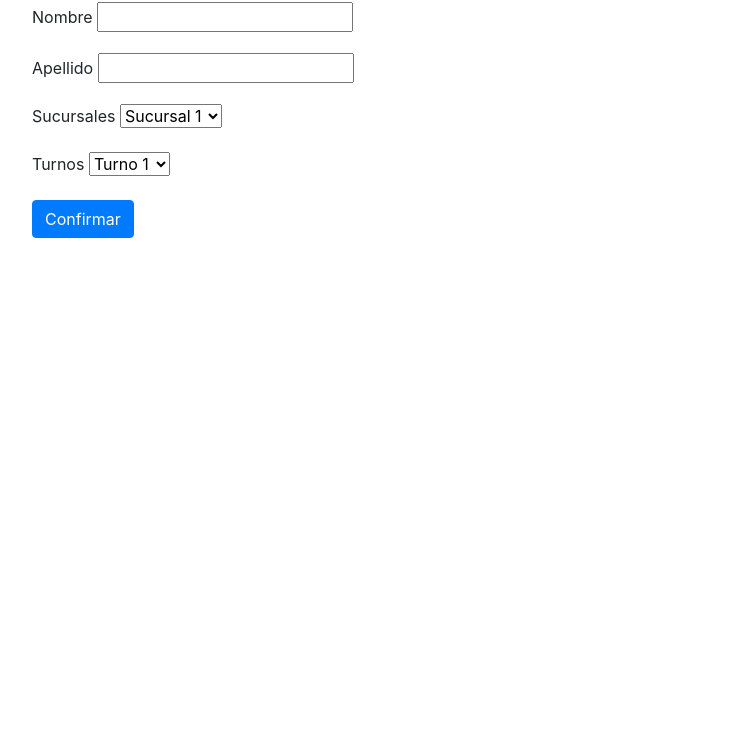
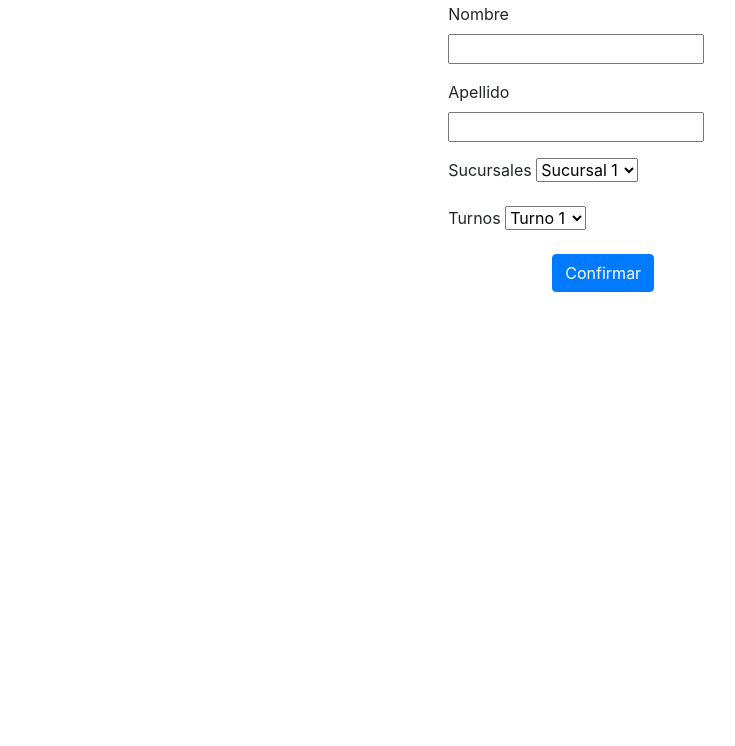
Before and after one commit to augustomtt/SistemaReservas-SD, a plain HTML site: page index.html in a window 1280 px wide. Shown: the part 54-800 px from the top of the page, without its empty margins (53-788 px from the left). Drawn offline with Linux system fonts and the light colour scheme.

Commit message:
centrado de divs - emprolija formulario
centrado de divs - emprolija formulario

```diff
--- a/index.html
+++ b/index.html
@@ -1,55 +1,53 @@
 <!DOCTYPE html>
 <html lang="en">
   <head>
-    <meta charset="UTF-8">
-    <meta http-equiv="X-UA-Compatible" content="IE=edge">
-    <meta name="viewport" content="width=device-width, initial-scale=1.0">
+    <meta charset="UTF-8" />
+    <meta http-equiv="X-UA-Compatible" content="IE=edge" />
+    <meta name="viewport" content="width=device-width, initial-scale=1.0" />
     <title>TP Sistenas</title>
-    <link href="styles/bootstrap.css" rel="stylesheet" type="text/css">
+    <link href="styles/bootstrap.css" rel="stylesheet" type="text/css" />
   </head>
   <body>
     <header>
       <h1 class="text-center">Formulario</h1>
-
     </header>
 
     <main>
       <div class="container">
+        <div style="width: 25%; margin: 0 auto">
           <div class="abs-center">
-                <form  action="">
-
+            <form action="">
               <div class="form-group">
                 <label for="name">Nombre</label>
-                        <input id="name" type="text" >
+                <input id="name" type="text" />
               </div>
+
 
               <div class="form-group">
                 <label for="lastname">Apellido</label>
-                        <input id="lastname" type="text" >
+                <input id="lastname" type="text" />
               </div>
 
               <div class="form-group">
                 <label for="sucursales">Sucursales</label>
-                        <select  name="drawfs" id="sucursales">
+                <select name="drawfs" id="sucursales">
                   <option>Sucursal 1</option>
                   <option>Sucursal 2</option>
                 </select>
               </div>
               <div class="form-group">
                 <label for="turnos">Turnos</label>
-                        <select  name="drawfs" id="turnos">
+                <select name="drawfs" id="turnos">
                   <option>Turno 1</option>
                   <option>Turno 2</option>
                 </select>
               </div>
 
-
+              <div style="width: 25%; margin: 0 auto">
                 <button class="btn btn-primary">Confirmar</button>
-
-
-
-
+              </div>
             </form>
+          </div>
         </div>
       </div>
     </main>
```
Lines whose indentation alone changed are shown as unchanged.
